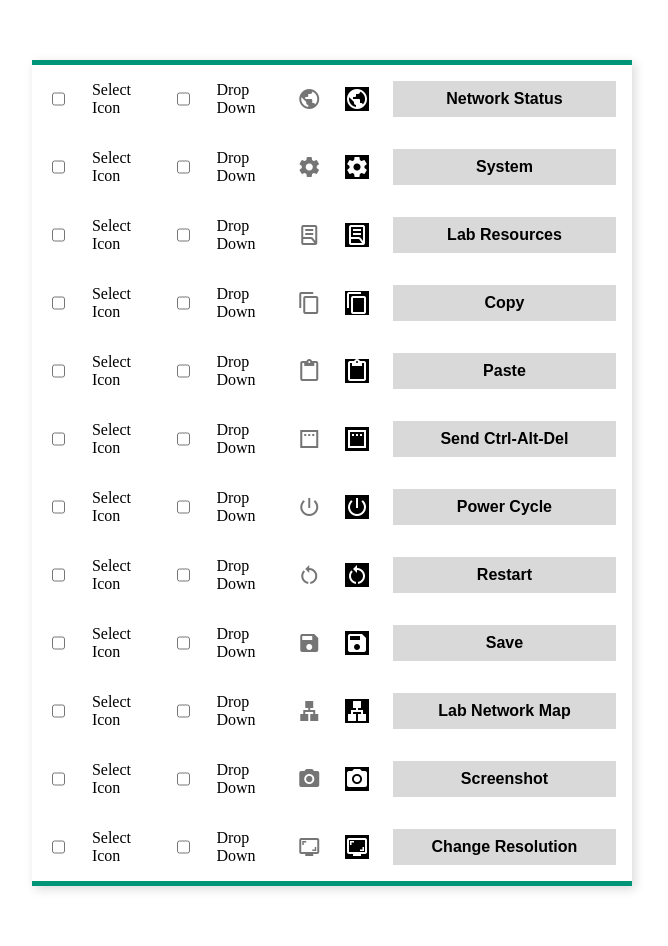
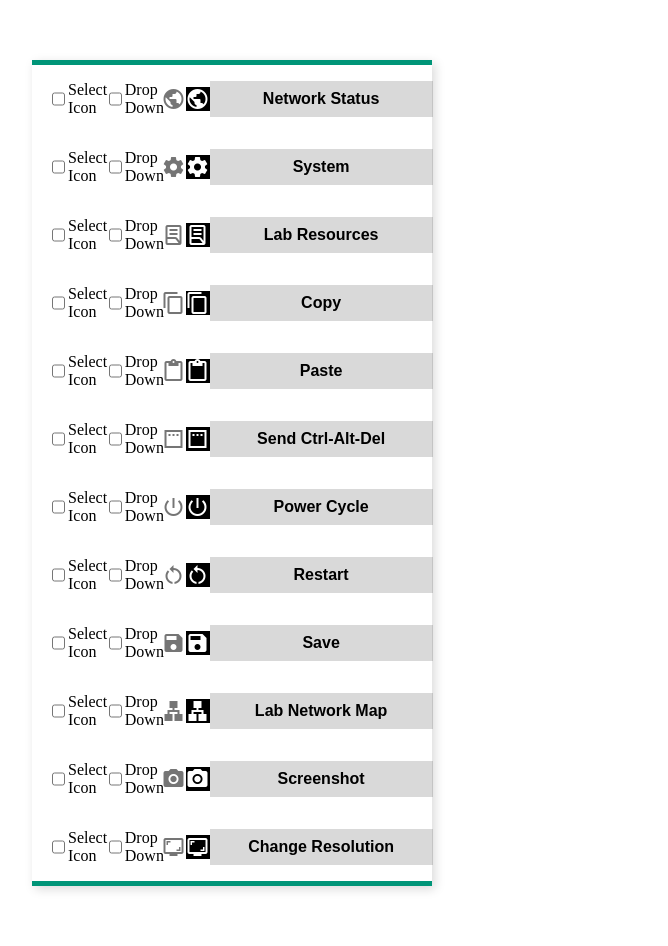
Before and after one commit to jkirchtcc/jkirchtcc.github.io, a Jekyll site: the page icons.html, which Jekyll copies as it is, in a window 1280 px wide. Shown: the whole page, without its empty margins (160-828 px from the left). Built offline with Jekyll 4.4.1, drawn with Linux system fonts in a browser that asks for light colours.

Commit message:
Update main.css

```diff
--- a/css/main.css
+++ b/css/main.css
@@ -52,7 +52,7 @@ ul.posts li {
 .container {
 	display: flex;
 	flex-direction: column;
-	width: 600px;
+	width: 400px;
 	box-shadow: 3px 3px 10px rgba(0, 0, 0, 0.15);
 	border-top: 5px solid #009578;
 	border-bottom: 5px solid #009578;
```
